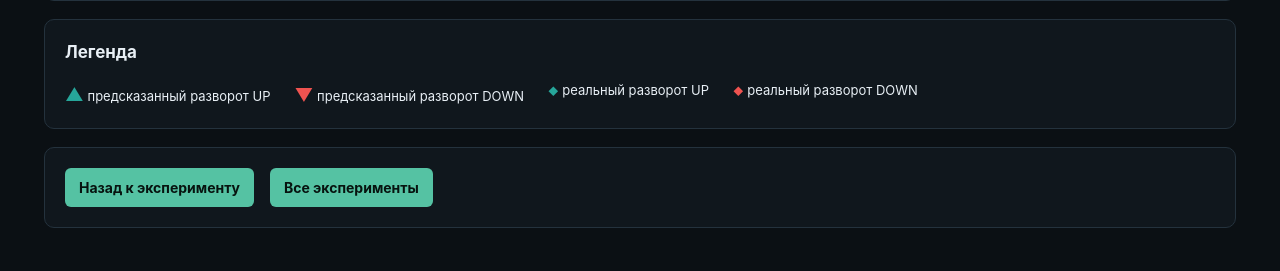
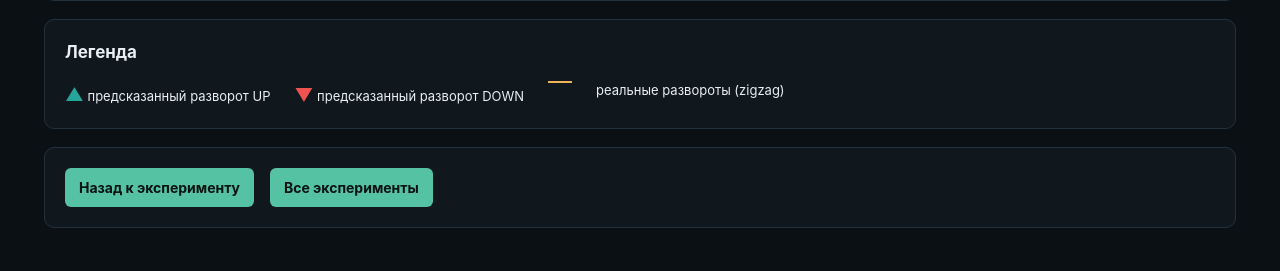
Before and after one commit to vadfe/trade_exp_12, a FastAPI app: template src/trade_exp_12/web/templates/predictions.html in a window 1280 px wide. Shown: the part 1629-1900 px from the top of the page. Run offline with FastAPI, Linux system fonts and the light colour scheme; the template is opened without the code that fills it, so the values that code supplies are empty; parts of the project's set-up code (start-up, migrations or seed data) failed here and were passed over.

Commit message:
Fix prediction chart: zigzag line, initial zoom to 500 bars
- True reversals shown as zigzag line instead of individual diamond
  markers — no more stacking with predicted markers
- Initial view zoomed to last 500 candles instead of all 87k
- User can zoom/pan to any range

Generated with [Devin](https://devin.ai)

Co-Authored-By: Devin <158243242+devin-ai-integration[bot]@users.noreply.github.com>

```diff
--- a/src/trade_exp_12/web/templates/predictions.html
+++ b/src/trade_exp_12/web/templates/predictions.html
@@ -81,8 +81,7 @@
   <div style="display:flex;gap:24px;flex-wrap:wrap;font-size:13px">
     <span><b style="color:#26a69a;font-size:18px">&#9650;</b> предсказанный разворот UP</span>
     <span><b style="color:#ef5350;font-size:18px">&#9660;</b> предсказанный разворот DOWN</span>
-    <span><b style="color:#26a69a;font-size:10px">&#9670;</b> реальный разворот UP</span>
-    <span><b style="color:#ef5350;font-size:10px">&#9670;</b> реальный разворот DOWN</span>
+    <span style="display:inline-block;width:24px;height:2px;background:#f0b35a;vertical-align:middle"></span> реальные развороты (zigzag)</span>
   </div>
 </section>
 
@@ -139,7 +138,12 @@
     document.getElementById('st-bh').textContent = st.buyhold_pnl_pct.toFixed(1);
     document.getElementById('st-excess').textContent = st.excess_pnl_pct.toFixed(1);
 
-    fetch(candleUrl).then(function(r){return r.json()}).then(function(candles) {
+    fetch(candleUrl + '?max_points=100000').then(function(r){return r.json()}).then(function(candles) {
+      /* Initial zoom: last 500 candles */
+      var nCandles = candles.time.length;
+      var initStart = nCandles > 500 ? candles.time[nCandles - 500] : candles.time[0];
+      var initEnd = candles.time[nCandles - 1];
+
       var candleTrace = {
         x: candles.time, open: candles.open, high: candles.high,
         low: candles.low, close: candles.close,
@@ -148,35 +152,40 @@
         decreasing: {line:{color:'#ef5350'}}
       };
 
-      /* Predicted reversal signals */
-      var predUp = {x:[], y:[], name:'Pred UP', mode:'markers', type:'scatter',
-        marker:{symbol:'triangle-up', size:14, color:'#26a69a', line:{width:1.5, color:'#fff'}}};
-      var predDown = {x:[], y:[], name:'Pred DOWN', mode:'markers', type:'scatter',
-        marker:{symbol:'triangle-down', size:14, color:'#ef5350', line:{width:1.5, color:'#fff'}}};
-      data.signals.forEach(function(s) {
-        if (s.direction === 'reversal_up') { predUp.x.push(s.time); predUp.y.push(s.close); }
-        else if (s.direction === 'reversal_down') { predDown.x.push(s.time); predDown.y.push(s.close); }
+      /* True reversals as a zigzag line (not individual markers) */
+      var zigzag = {x:[], y:[], name:'Реальные развороты', mode:'lines+markers',
+        type:'scatter', line:{color:'#f0b35a', width:1.5, dash:'dot'},
+        marker:{size:5, color:'#f0b35a'}};
+      (data.true_markers || []).forEach(function(m) {
+        zigzag.x.push(m.time);
+        zigzag.y.push(m.close);
       });
 
-      /* True reversal markers (smaller, for comparison) */
-      var trueUp = {x:[], y:[], name:'Real UP', mode:'markers', type:'scatter',
-        marker:{symbol:'diamond', size:8, color:'#26a69a', opacity:0.6}};
-      var trueDown = {x:[], y:[], name:'Real DOWN', mode:'markers', type:'scatter',
-        marker:{symbol:'diamond', size:8, color:'#ef5350', opacity:0.6}};
-      (data.true_markers || []).forEach(function(m) {
-        if (m.direction === 'reversal_up') { trueUp.x.push(m.time); trueUp.y.push(m.close); }
-        else if (m.direction === 'reversal_down') { trueDown.x.push(m.time); trueDown.y.push(m.close); }
+      /* Predicted signals as markers */
+      var predUp = {x:[], y:[], name:'Pred UP', mode:'markers', type:'scatter',
+        marker:{symbol:'triangle-up', size:12, color:'#26a69a',
+                line:{width:1, color:'#fff'}}};
+      var predDown = {x:[], y:[], name:'Pred DOWN', mode:'markers', type:'scatter',
+        marker:{symbol:'triangle-down', size:12, color:'#ef5350',
+                line:{width:1, color:'#fff'}}};
+      data.signals.forEach(function(s) {
+        if (s.direction === 'reversal_up') {
+          predUp.x.push(s.time); predUp.y.push(s.close);
+        } else if (s.direction === 'reversal_down') {
+          predDown.x.push(s.time); predDown.y.push(s.close);
+        }
       });
 
       Plotly.newPlot('pred-chart',
-        [candleTrace, trueUp, trueDown, predUp, predDown],
+        [candleTrace, zigzag, predUp, predDown],
         {
           title: '{{ target_symbol }} {{ target_timeframe }}m — развороты',
           margin:{t:40, b:40, l:60, r:20},
           paper_bgcolor:'#10171d', plot_bgcolor:'#10171d',
           font:{color:'#e8eff5'},
-          xaxis:{gridcolor:'#24323d', rangeslider:{visible:false}},
-          yaxis:{gridcolor:'#24323d', title:'Цена'},
+          xaxis:{gridcolor:'#24323d', rangeslider:{visible:false},
+                 range:[initStart, initEnd]},
+          yaxis:{gridcolor:'#24323d', title:'Цена', autorange:true},
           legend:{bgcolor:'rgba(16,23,29,0.8)', font:{size:11}}
         }, {responsive:true}
       );
@@ -185,9 +194,11 @@
       var pnlTimes = data.pnl.map(function(p){return p.time});
       Plotly.newPlot('pnl-chart', [
         {x:pnlTimes, y:data.pnl.map(function(p){return p.strategy}),
-         name:'Стратегия %', type:'scatter', mode:'lines', line:{color:'#26a69a', width:2}},
+         name:'Стратегия %', type:'scatter', mode:'lines',
+         line:{color:'#26a69a', width:2}},
         {x:pnlTimes, y:data.pnl.map(function(p){return p.buyhold}),
-         name:'Buy & Hold %', type:'scatter', mode:'lines', line:{color:'#888', width:1, dash:'dot'}}
+         name:'Buy & Hold %', type:'scatter', mode:'lines',
+         line:{color:'#888', width:1, dash:'dot'}}
       ], {
         title: 'Cumulative PnL',
         margin:{t:40, b:30, l:60, r:20},
```
